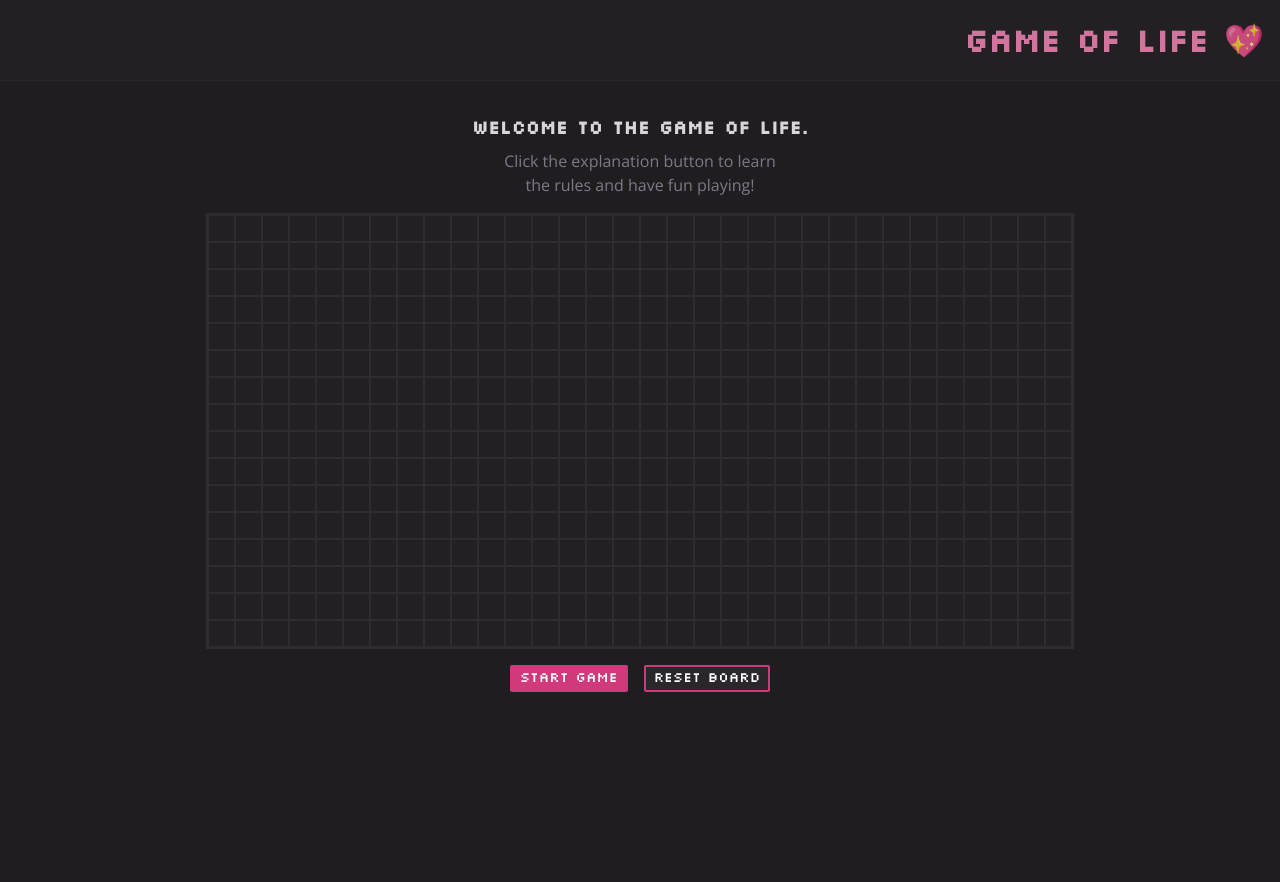
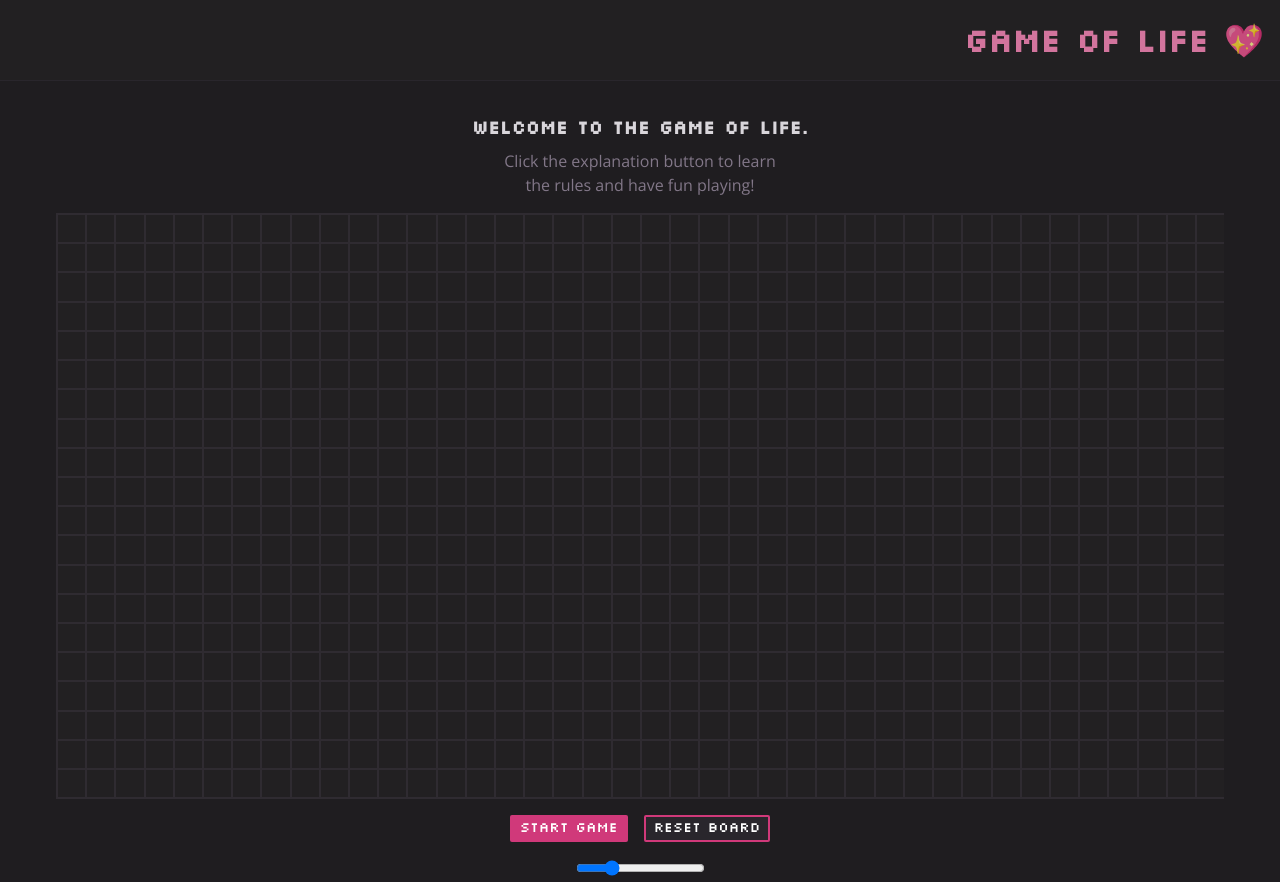
Before and after one commit to MatildaMared/project__game-of-life, a React (Create React App) app: page / in a window 1280 px wide. Before the commit the page ends 800 px from the top, so only its background shows below. Built offline with nearby package versions, Linux system fonts and the light colour scheme.

Commit message:
add range slider for grid size

```diff
--- a/src/components/GameBoard/GameBoard.tsx
+++ b/src/components/GameBoard/GameBoard.tsx
@@ -4,7 +4,7 @@ import useGameBoard from "../../hooks/useGameBoard";
 import Button from "../Button";
 
 function GameBoard() {
-	const [numberOfRows, setNumberOfRows] = useState(16);
+	const [numberOfRows, setNumberOfRows] = useState(20);
 	const { grid, toggleCell, resetGame } = useGameBoard(numberOfRows);
 
 	return (
@@ -13,6 +13,7 @@ function GameBoard() {
 			<Introduction>
 				Click the explanation button to learn the rules and have fun playing!
 			</Introduction>
+			<GridWrapper>
 				<Grid numberOfRows={numberOfRows}>
 					{grid &&
 						grid.map((rows, i) =>
@@ -25,12 +26,23 @@ function GameBoard() {
 							))
 						)}
 				</Grid>
+			</GridWrapper>
 			<ButtonContainer>
 				<Button onClick={() => 1}>Start Game</Button>
 				<Button secondary onClick={resetGame}>
 					Reset Board
 				</Button>
 			</ButtonContainer>
+			<RangeContainer>
+				<RangeInput
+					type="range"
+					value={numberOfRows}
+					onChange={(e) => setNumberOfRows(+e.target.value)}
+					min={16}
+					max={32}
+					step={4}
+				/>
+			</RangeContainer>
 		</Container>
 	);
 }
@@ -41,23 +53,30 @@ const Container = styled.div`
 	flex-direction: column;
 	align-items: center;
 	gap: 16px;
+	max-width: 100%;
 `;
 
 interface GridProps {
 	numberOfRows: number;
 }
 
+const GridWrapper = styled.div`
+	border: 2px solid var(--color-gray-700);
+	width: 1200px;
+	max-width: calc(100% - 32px);
+`;
+
 const Grid = styled.div<GridProps>`
-	border: 3px solid var(--color-gray-700);
 	background-color: var(--color-gray-700);
 	display: grid;
 	gap: 2px;
 	grid-template-columns: repeat(${(props) => props.numberOfRows * 2}, 1fr);
+	aspect-ratio: 2/1;
 `;
 
 const Cell = styled.button`
-	width: 25px;
-	height: 25px;
+	width: 100%;
+	aspect-ratio: 1/1;
 	background-color: var(--color-gray-900);
 	transition: background-color 250ms;
 	cursor: pointer;
@@ -95,4 +114,8 @@ const ButtonContainer = styled.div`
 	gap: 16px;
 `;
 
+const RangeContainer = styled.div``;
+
+const RangeInput = styled.input``;
+
 export default GameBoard;
```
Lines whose indentation alone changed are shown as unchanged.
